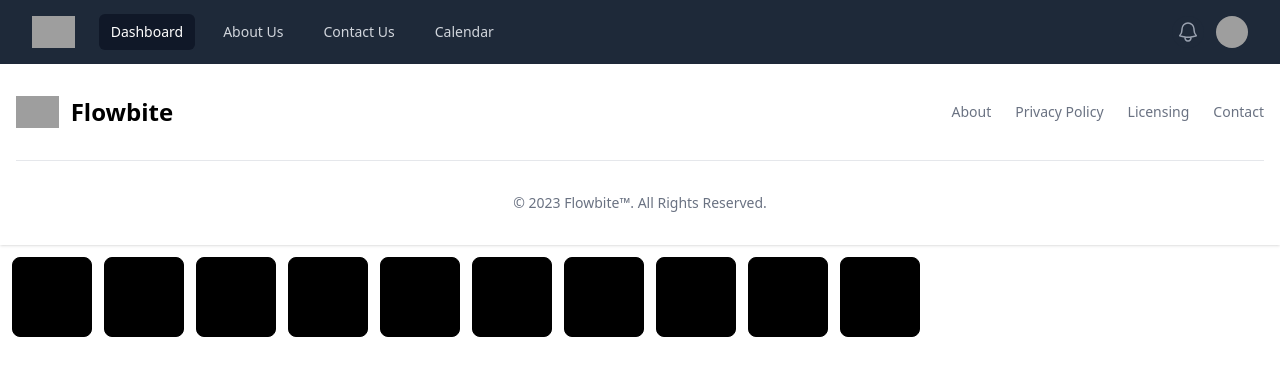
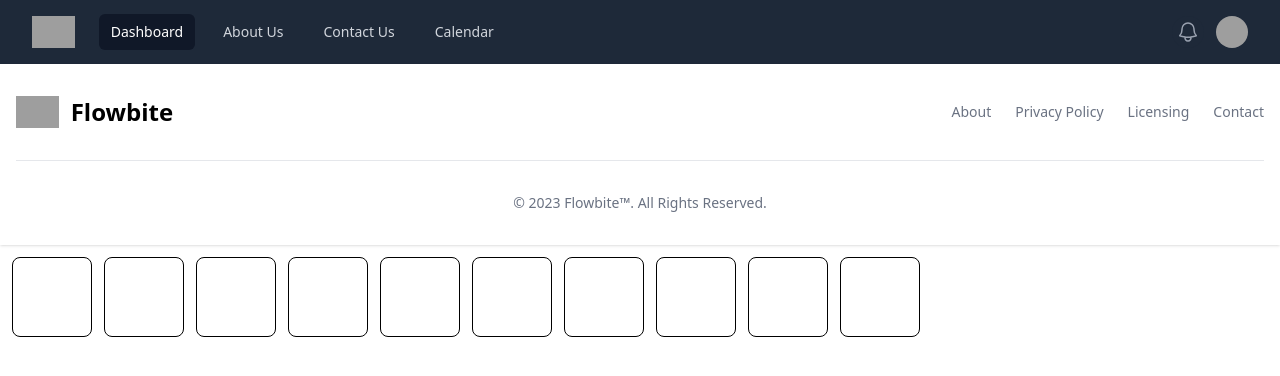
Before and after one commit to aklavya20/Post, a React (Vite) app: page / in a window 1280 px wide. Shown: the top 376 px of the page. Built offline with nearby package versions, Linux system fonts and the light colour scheme; grey boxes are pictures that could not be loaded.

Commit message:
initial commit

```diff
--- a/src/Component/ColorCards.jsx
+++ b/src/Component/ColorCards.jsx
@@ -2,55 +2,56 @@ import React, { useState } from "react";
 
 const ColorCards = () => {
   const [color, setColor] = useState(null);
-  const ColorBox = [
-    {
-      initialcolor: "bg-black",
-      clickedcolor: "bg-white",
-    },
-    {
-      initialcolor: "bg-black",
-      clickedcolor: "bg-white",
-    },
-    {
-      initialcolor: "bg-black",
-      clickedcolor: "bg-white",
-    },
-    {
-      initialcolor: "bg-black",
-      clickedcolor: "bg-white",
-    },
-    {
-      initialcolor: "bg-black",
-      clickedcolor: "bg-white",
-    },
-    {
-      initialcolor: "bg-black",
-      clickedcolor: "bg-white",
-    },
-    {
-      initialcolor: "bg-black",
-      clickedcolor: "bg-white",
-    },
-    {
-      initialcolor: "bg-black",
-      clickedcolor: "bg-white",
-    },
-    {
-      initialcolor: "bg-black",
-      clickedcolor: "bg-white",
-    },
-    {
-      initialcolor: "bg-black",
-      clickedcolor: "bg-white",
-    },
-  ];
+  const colorArray = [1, 2, 3, 4, 5, 6, 7, 8, 9, 10];
+  // const ColorBox = [
+  //   {
+  //     initialcolor: "bg-black",
+  //     clickedcolor: "bg-white",
+  //   },
+  //   {
+  //     initialcolor: "bg-black",
+  //     clickedcolor: "bg-white",
+  //   },
+  //   {
+  //     initialcolor: "bg-black",
+  //     clickedcolor: "bg-white",
+  //   },
+  //   {
+  //     initialcolor: "bg-black",
+  //     clickedcolor: "bg-white",
+  //   },
+  //   {
+  //     initialcolor: "bg-black",
+  //     clickedcolor: "bg-white",
+  //   },
+  //   {
+  //     initialcolor: "bg-black",
+  //     clickedcolor: "bg-white",
+  //   },
+  //   {
+  //     initialcolor: "bg-black",
+  //     clickedcolor: "bg-white",
+  //   },
+  //   {
+  //     initialcolor: "bg-black",
+  //     clickedcolor: "bg-white",
+  //   },
+  //   {
+  //     initialcolor: "bg-black",
+  //     clickedcolor: "bg-white",
+  //   },
+  //   {
+  //     initialcolor: "bg-black",
+  //     clickedcolor: "bg-white",
+  //   },
+  // ];
   return (
     <div className="flex flex-row">
-      {ColorBox.map((CB, index) => (
+      {colorArray.map((_, index) => (
         <div key={index} className="mt-3 ml-3">
           <div
             className={`border rounded-lg ${
-              color === index ? CB.clickedcolor : CB.initialcolor
+              color === index ? "bg-black" : "bg-white"
             } w-20 h-20 `}
             onClick={() => setColor(index)}
           ></div>
```
